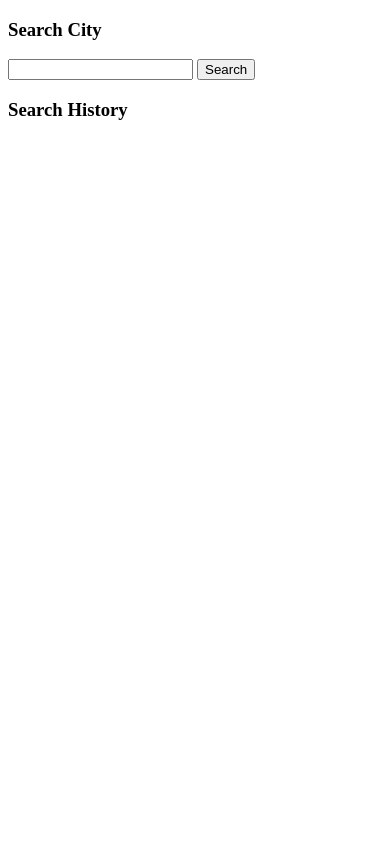
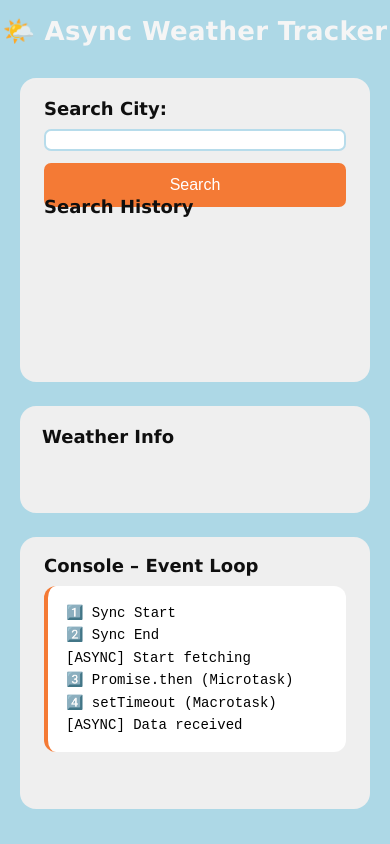
Before and after one commit to kunkashyap/WebDevelopment_Assignments, a plain HTML site: page index.html in a window 390 px wide. Drawn offline with Linux system fonts and the light colour scheme.

Commit message:
Second commit

```diff
--- a/index.html
+++ b/index.html
@@ -3,50 +3,21 @@
 <head>
     <meta charset="UTF-8">
     <meta name="viewport" content="width=device-width, initial-scale=1.0">
-        <title>Lab 2 Assignment</title>
+    <title>Document</title>
     <link rel="stylesheet" href="style.css">
 </head>
 <body>
-        <div class="weatherform">
-            <h3>Search City</h3>
-            <form id ="weatherForm">
-                <input type="text"id ="city">
-                <input type="submit"value="Search">
+    <div class="weatherForm">
+        <h4>Search City: </h4>
+        <form id="weatherForm">
+            <input type="text" id="city">
+            <input type="submit" value="Search">
         </form>
-            <h3>Search History </h3>
-            <div class="searchHistory"></div>
     </div>
+    <h3>Search History</h3>
+    <div class="history"></div>
     <div class="info"></div>
     <div class="console"></div>
-
-
-
-
-
-
-
-
-
-
-
-
-
-
-
-
-
-
-
-
-
-
-
-
-
-
-
-
-
 
     <script src="script.js"></script>
 </body>
--- a/script.js
+++ b/script.js
@@ -1,63 +1,63 @@
-const API_KEY="YOUR_API_KEY"
-const  form=document.querySelector("#weatherForm")
-const weatherInfo=document.querySelector(".info")
-const weatherHistory=document.querySelector(".searchHistory")
-const searchHistory =JSON.parse(localStorage.getItem("searchHistory")) || []
-
-form.addEventListener('submit',async(event)=>{
+const API_KEY='0133cc5316757ac730cc46ae342334e4'
+const form=document.querySelector('#weatherForm')
+const weatherInfo=document.querySelector('.info')
+const weatherHistory=document.querySelector('.history')
+const searchhistory=JSON.parse(localStorage.getItem('searchHistory')) || []
+const searchHistory=[]
+form.addEventListener('submit', async(event)=>{
     event.preventDefault()
     const searchedCity=city.value
     getData(searchedCity)
+
 })
+async function getData(City){
+    if(City){
+        try{
 
-async function getData(city){
-    if(city){
-        try{
-            const response = await fetch(`https://api.openweathermap.org/data/2.5/weather?q=${city}&appid=${API_KEY}`)
-            const data= await response.json()
-            if (data.cod === 200){
+    const response=await fetch(`https://api.openweathermap.org/data/2.5/weather?q=${City}&appid=${API_KEY}`)
+    const data=await response.json()
+if(data.cod===200){
     console.log(data)
     weatherInfo.innerHTML=`
-                <h3>Weather Info</h3>
+        <h3>Weather in ${data.name}</h3>
         <p>City: ${data.name}</p>
-                <p>Temp:${(data.main.temp-273.15).toFixed(1)}C</p>
-                <p>Weather:${data.weather[0].main}</p>
-                <p>Humidity:${data.main.humidity}%</p>
-                <p>Wind :${data.wind.speed}m/s</p>
-
-
+        <p>Temperature: ${(data.main.temp-273.15).toFixed(1)} °C</p>
+        <p>Weather: ${data.weather[0].main}</p>
+        <p>Humidity: ${data.main.humidity} %</p>
+        <p>Wind Speed: ${data.wind.speed} m/s</p>
     `
-            if(!searchHistory.includes(city)){
-                searchHistory.push(city)
-                localStorage.setItem("searchHistory",JSON.stringify(searchHistory))
+    if(!searchHistory.includes(City)){
+        searchHistory.push(City)
+        localStorage.setItem('searchHistory', JSON.stringify(searchHistory))
+        displaySearchHistory()
     }
 }else{
     weatherInfo.innerHTML=`
     <h3>Weather Info</h3>
-            <p>City not found.</p>
+    <p>City not found. Please check the city name and try again.</p>
 `
 }
 
-        }catch(err){
-            console.log(err)
-            weatherInfo.innerHTML=`
-            <h3>Weather Info</h3>
-            <p>City not found.</p>`
-        }
+}catch(error){
+     console.log(error)
 
 }
 
     }
-function showHistory(){
+}
+
+
+function displaySearchHistory(){
     weatherHistory.innerHTML=''
-    const history =JSON.parse(localStorage.getItem("searchHistory"))
+    const history=JSON.parse(localStorage.getItem('searchHistory'))
     history.forEach(city=>{
-        const li=document.createElement("button")
+        const li=document.createElement('button')
         li.textContent=city
-        li.addEventListener("click",()=>{
-            getData(city)
-        })
+        li.addEventListener('click',()=>{getData(city)})
         weatherHistory.appendChild(li)
+
+
     })
 }
-showHistory()
+
+displaySearchHistory()
--- a/style.css
+++ b/style.css
@@ -0,0 +1,249 @@
+* {
+    margin: 0;
+    padding: 0;
+    box-sizing: border-box;
+}
+
+body {
+    font-family: Verdana, Geneva, Tahoma, sans-serif;
+    min-height: 100vh;
+    background: lightblue;
+    padding: 78px 110px 60px;
+    display: grid;
+    grid-template-columns: 1fr 1fr;
+    grid-template-areas:
+        "left right"
+        "console console";
+    gap: 24px 22px;
+    position: relative;
+}
+
+body::before {
+    content: "🌤️ Async Weather Tracker";
+    position: absolute;
+    top: 16px;
+    left: 50%;
+    transform: translateX(-50%);
+    font-size: 33px;
+    font-weight: 800;
+    color: whitesmoke;
+    letter-spacing: 0.3px;
+}
+
+.weatherForm {
+    grid-area: left;
+    background: #efefef;
+    border-radius: 16px;
+    padding: 20px 24px 180px;
+    min-height: 296px;
+    box-shadow: 0 2px 0 rgba(255,255,255,0.08) inset;
+    position: relative;
+}
+
+.weatherForm h4 {
+    font-size: 18px;
+    font-weight: 800;
+    color: #0f0f0f;
+    margin-bottom: 10px;
+}
+
+#weatherForm {
+    display: flex;
+    align-items: center;
+    gap: 12px;
+}
+
+#city {
+    flex: 1;
+    height: 44px;
+    border: 2px solid #b7dceb;
+    border-radius: 7px;
+    outline: none;
+    font-size: 16px;
+    padding: 0 14px;
+    background: #fff;
+}
+
+#city:focus {
+    border-color: #9fd2e6;
+}
+
+#weatherForm input[type="submit"] {
+    width: 92px;
+    height: 44px;
+    border: none;
+    border-radius: 7px;
+    background: #f47a35;
+    color: #fff;
+    font-size: 16px;
+    cursor: pointer;
+    font-weight: 500;
+}
+
+#weatherForm input[type="submit"]:hover {
+    background: #eb6e28;
+}
+
+body > h3 {
+    grid-area: left;
+    align-self: start;
+    margin-top: 128px;
+    margin-left: 24px;
+    z-index: 2;
+    font-size: 18px;
+    font-weight: 800;
+    color: #0f0f0f;
+    pointer-events: none;
+}
+
+
+.history {
+    grid-area: left;
+    align-self: start;
+    margin-top: 168px;
+    margin-left: 24px;
+    display: flex;
+    gap: 12px;
+    flex-wrap: wrap;
+    z-index: 2;
+    width: calc(100% - 48px);
+}
+
+.history button {
+    border: none;
+    background: #f47a35;
+    color: #fff;
+    border-radius: 999px;
+    padding: 7px 16px;
+    font-size: 15px;
+    cursor: pointer;
+    line-height: 1;
+    min-height: 30px;
+}
+
+.history button:hover {
+    background: #eb6e28;
+}
+
+
+.info {
+    grid-area: right;
+    background: #efefef;
+    border-radius: 16px;
+    min-height: 296px;
+    padding: 20px 22px;
+    position: relative;
+}
+
+.info::before {
+    content: "Weather Info";
+    display: block;
+    font-size: 18px;
+    font-weight: 800;
+    color: #0f0f0f;
+    margin-bottom: 12px;
+}
+
+.info h3 {
+    display: none;
+}
+
+.info p {
+    background: #e9e9e9;
+    min-height: 44px;
+    margin-bottom: 6px;
+    display: flex;
+    align-items: center;
+    padding: 0 16px 0 14px;
+    border-left: 4px solid #f47a35;
+    font-size: 17px;
+    color: #111;
+}
+
+
+.info p::first-line {
+    font-weight: 400;
+}
+
+
+.console {
+    grid-area: console;
+    background: #efefef;
+    border-radius: 16px;
+    min-height: 214px;
+    padding: 18px 24px 22px;
+    position: relative;
+}
+
+.console::before {
+    content: "Console – Event Loop";
+    display: block;
+    font-size: 18px;
+    font-weight: 800;
+    color: #0f0f0f;
+    margin-bottom: 10px;
+}
+
+.console::after {
+    content: "1️⃣ Sync Start\A 2️⃣ Sync End\A [ASYNC] Start fetching\A 3️⃣ Promise.then (Microtask)\A 4️⃣ setTimeout (Macrotask)\A [ASYNC] Data received";
+    white-space: pre-line;
+    display: block;
+    background: white;
+    color: black;
+    border-radius: 12px;
+    padding: 16px 18px;
+    font-family: "Courier New", monospace;
+    font-size: 14px;
+    line-height: 1.6;
+    border-left: 4px solid #f47a35;
+}
+
+
+.info:empty::before {
+    content: "Weather Info";
+}
+
+
+@media (max-width: 1000px) {
+    body {
+        grid-template-columns: 1fr;
+        grid-template-areas:
+            "left"
+            "right"
+            "console";
+        padding: 78px 20px 35px;
+    }
+
+    .weatherForm,
+    .info,
+    .console {
+        min-height: auto;
+    }
+
+    .weatherForm {
+        padding-bottom: 140px;
+    }
+
+    body > h3 {
+        margin-top: 118px;
+    }
+
+    .history {
+        margin-top: 156px;
+    }
+
+    #weatherForm {
+        flex-direction: column;
+        align-items: stretch;
+    }
+
+    #weatherForm input[type="submit"] {
+        width: 100%;
+    }
+
+    body::before {
+        font-size: 26px;
+        width: 100%;
+        text-align: center;
+    }
+}
```
Lines whose indentation alone changed are shown as unchanged.
